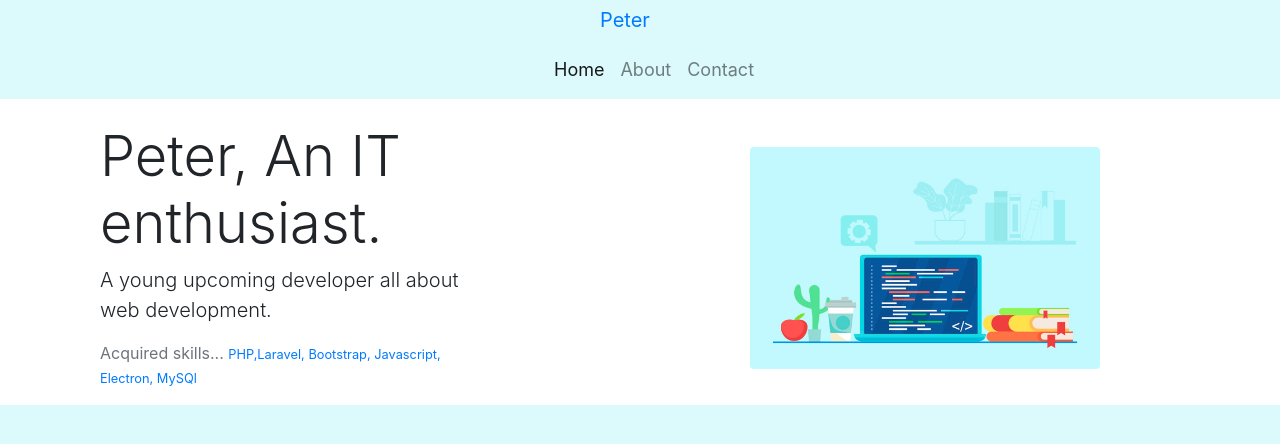
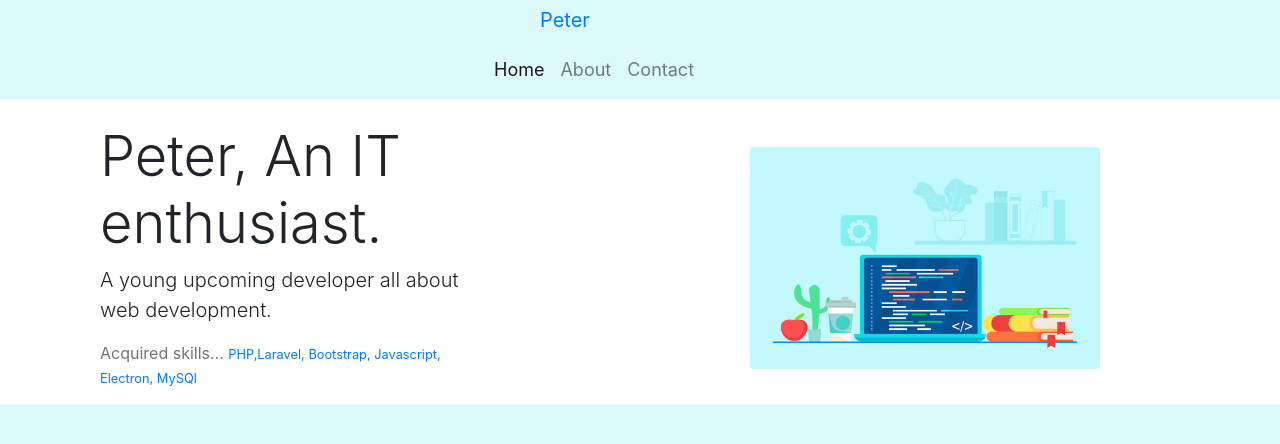
Before and after one commit to munenepeter/mypeter, a plain HTML site: page index.html in a window 1280 px wide. Drawn offline with nearby package versions, Linux system fonts and the light colour scheme.

Commit message:
Update style.css

```diff
--- a/style.css
+++ b/style.css
@@ -8,10 +8,10 @@ html, body{
     font-size: 18px;
 }
 .navigation{
-    margin-left: 600px;
+    margin-left: 540px;
 
 }
 .nav-links{
-    margin-left: 530px;
+    margin-left: 470px;
 
 }
```
